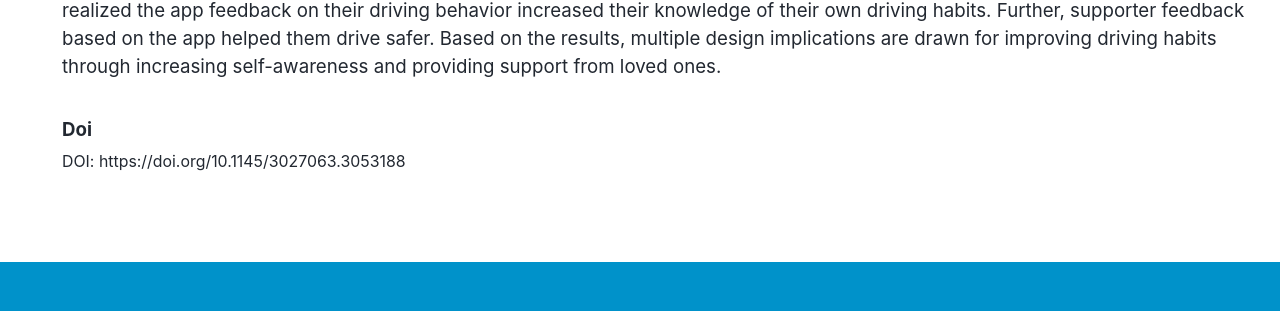
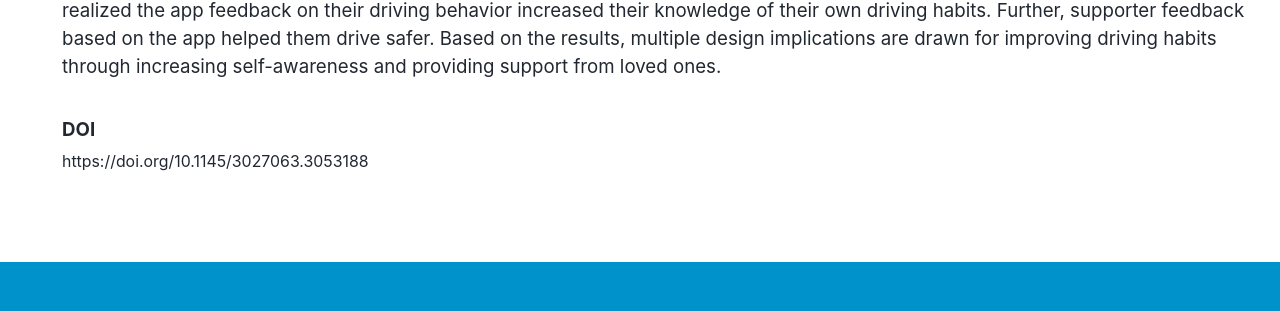
Before and after one commit to tesschin/tesschin.github.io, a Jekyll site: the page built from _pages/driving.md, in a window 1280 px wide. Shown: the part 887-1198 px from the top of the page. Built offline with Jekyll 4.4.1, drawn with Linux system fonts in a browser that asks for light colours; nearby versions of some CDN libraries; some of the changed lines change nothing that is shown.

Commit message:
Update driving.md

```diff
--- a/_pages/driving.md
+++ b/_pages/driving.md
@@ -18,5 +18,5 @@ header:
 * We built an Android prototype app to deliver feedback for bad driving maneuvers to both drivers themselves and to their corresponding supporters, and conducted a field study evaluation.
 ### **Results**
 * The results from the survey showed that even though many of the drivers thought they drove safely before this experiment, they realized the app feedback on their driving behavior increased their knowledge of their own driving habits. Further, supporter feedback based on the app helped them drive safer. Based on the results, multiple design implications are drawn for improving driving habits through increasing self-awareness and providing support from loved ones.
-### **Doi**
-DOI: https://doi.org/10.1145/3027063.3053188
+### **DOI**
+https://doi.org/10.1145/3027063.3053188
```
